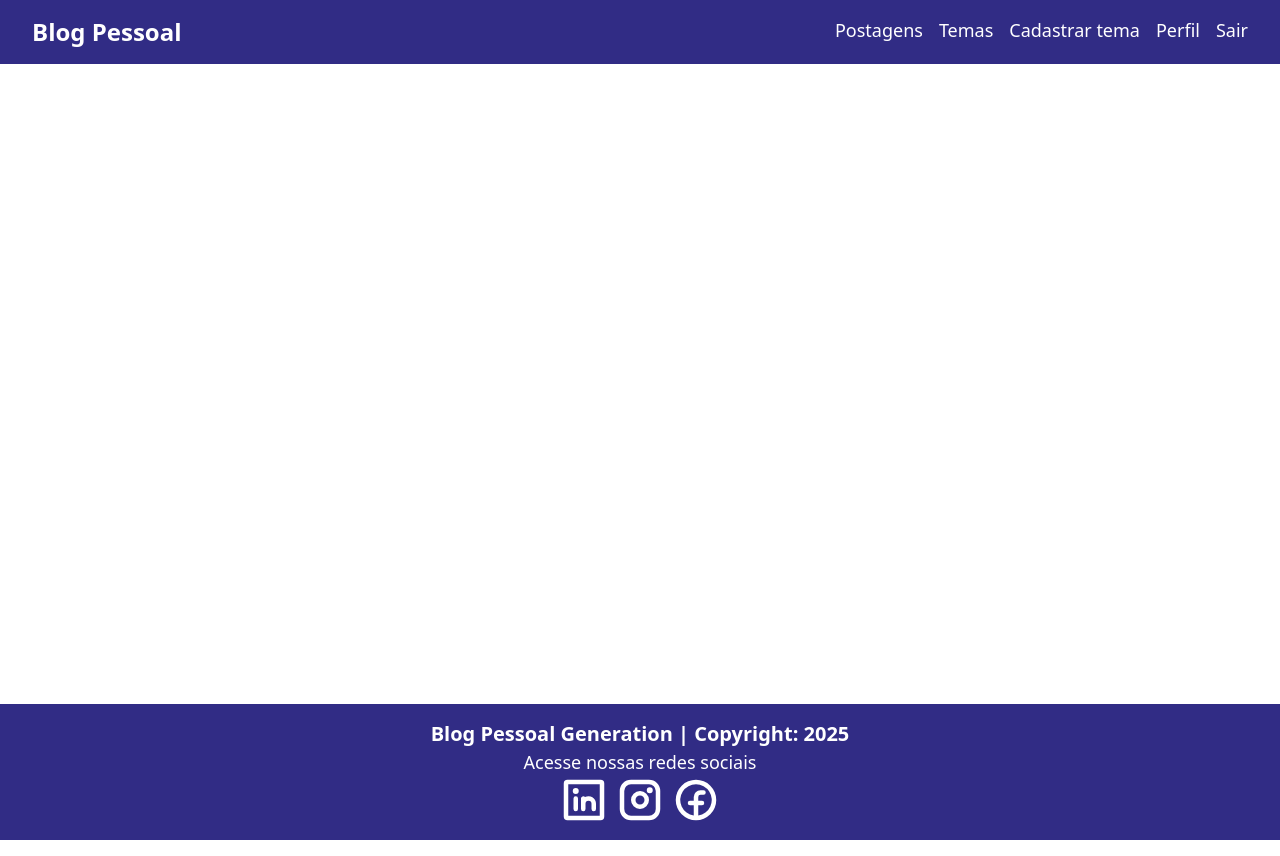
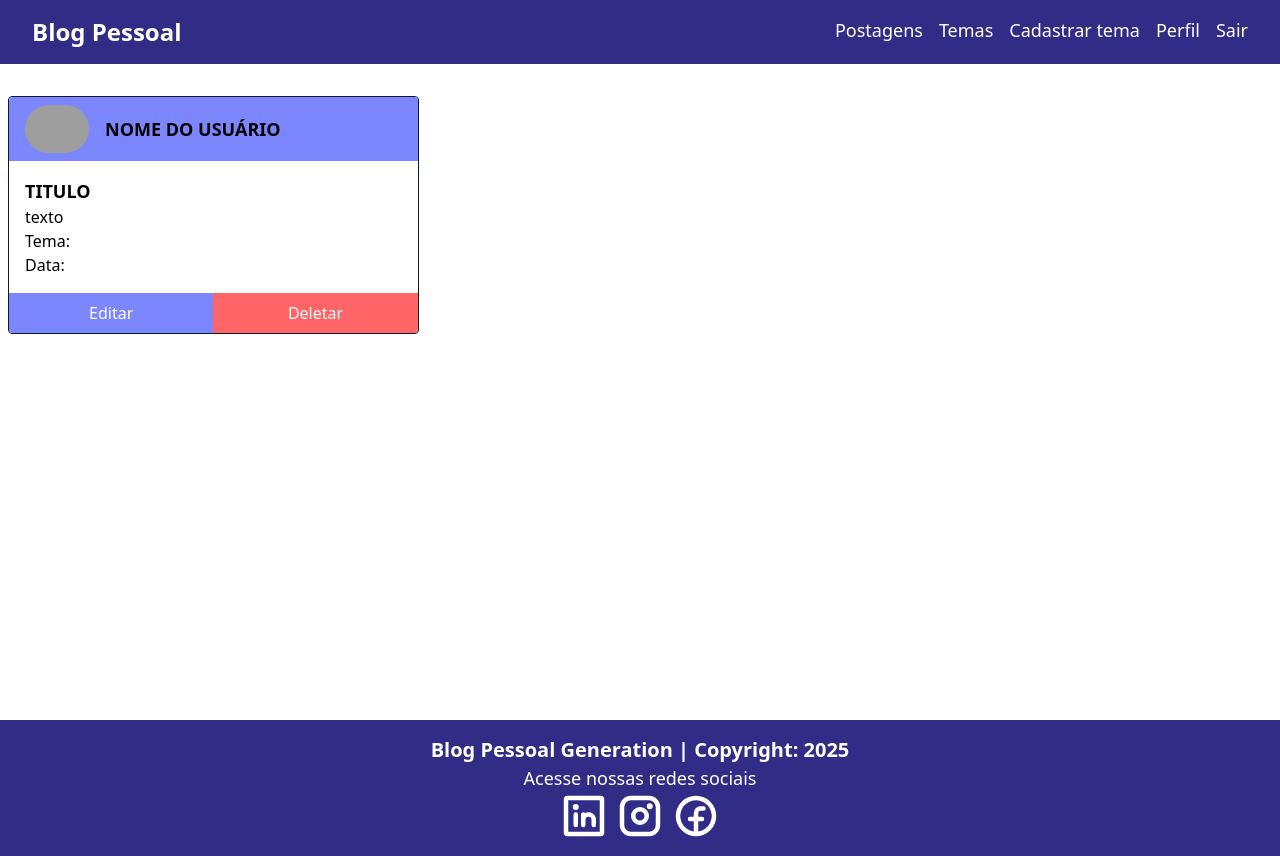
Before and after one commit to Phcode007/blogpessoalf, a React (Vite) app: page /postagens in a window 1280 px wide. Built offline with nearby package versions, Linux system fonts and the light colour scheme; grey boxes are pictures that could not be loaded.

Commit message:
Estilização dos componentes CardPostagem e Listapostagem

```diff
--- a/src/App.tsx
+++ b/src/App.tsx
@@ -8,6 +8,7 @@
 import ListaTemas from "./components/tema/listatemas/ListaTemas";
 import FormTema from "./components/tema/formtema/FormTema";
 import DeletarTema from "./components/tema/deletartema/DeletarTema";
+import ListaPostagens from "./components/postagem/listapostagem/ListaPostagem";
 
 function App() {
   return (
@@ -24,6 +25,7 @@
               <Route path="/cadastrartema" element={<FormTema />} />
               <Route path="/editartema/:id" element={<FormTema />} />
               <Route path="/deletartema/:id" element={<DeletarTema />} />
+              <Route path="/postagens" element={<ListaPostagens />} />
             </Routes>
           </div>
           <Footer />
--- a/src/components/navbar/Navbar.tsx
+++ b/src/components/navbar/Navbar.tsx
@@ -20,7 +20,9 @@
             Blog Pessoal
           </Link>
           <div className="flex gap-4">
-            <Link to="/postagens">Postagens</Link>
+            <Link to="/postagens" className="hover:underline">
+              Postagens
+            </Link>
             <Link to="/temas" className="hover:underline">
               Temas
             </Link>
--- /dev/null
+++ b/src/components/postagem/cardpostagem/CardPostagem.tsx
@@ -0,0 +1,47 @@
+import { Link } from "react-router-dom";
+
+function CardPostagem() {
+  return (
+    <div
+      className="border-slate-900 border
+            flex flex-col rounded overflow-hidden justify-between"
+    >
+      <div>
+        <div className="flex w-full bg-indigo-400 py-2 px-4 items-center gap-4">
+          <img
+            src="https://i.imgur.com/pK6vSCy.png"
+            className="h-12 rounded-full"
+            alt=""
+          />
+          <h3 className="text-lg font-bold text-center uppercase">
+            Nome do Usuário
+          </h3>
+        </div>
+        <div className="p-4 ">
+          <h4 className="text-lg font-semibold uppercase">Titulo</h4>
+          <p>texto</p>
+          <p>Tema: </p>
+          <p>Data: </p>
+        </div>
+      </div>
+      <div className="flex">
+        <Link
+          to=""
+          className="w-full text-white bg-indigo-400
+                    hover:bg-indigo-800 flex items-center justify-center py-2"
+        >
+          <button>Editar</button>
+        </Link>
+        <Link
+          to=""
+          className="text-white bg-red-400
+                    hover:bg-red-700 w-full flex items-center justify-center"
+        >
+          <button>Deletar</button>
+        </Link>
+      </div>
+    </div>
+  );
+}
+
+export default CardPostagem;
--- /dev/null
+++ b/src/components/postagem/listapostagem/ListaPostagem.tsx
@@ -0,0 +1,21 @@
+import CardPostagem from "../cardpostagem/CardPostagem";
+
+function ListaPostagens() {
+  return (
+    <>
+      <div className="flex justify-center w-full my-4">
+        <div className="container flex flex-col mx-2">
+          <div
+            className="container mx-auto my-4
+                        grid grid-cols-1 md:grid-cols-2
+                        lg:grid-cols-3 gap-4"
+          >
+            <CardPostagem />
+          </div>
+        </div>
+      </div>
+    </>
+  );
+}
+
+export default ListaPostagens;
```
